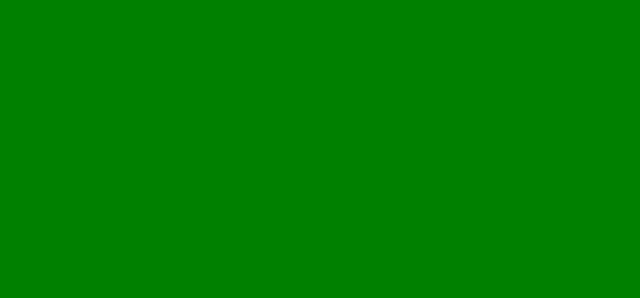
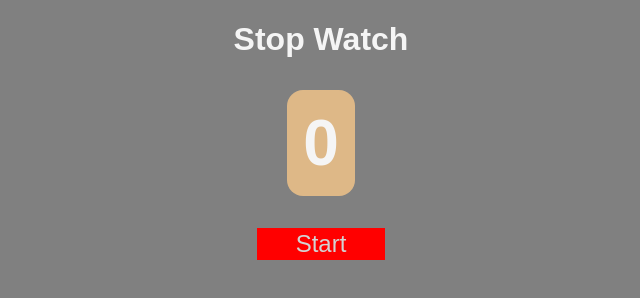
Before and after one commit to beaudspencer/stop-watch, a plain HTML site: page index.html in a window 1280 px wide. Shown: the whole page, without its empty margins (319-959 px from the left). Drawn offline with Linux system fonts and the light colour scheme.

Commit message:
add elements elapsed time and start button to index.html and styled them in css. changed background. #1

```diff
--- a/index.html
+++ b/index.html
@@ -8,6 +8,8 @@
   <title>Document</title>
 </head>
 <body>
-
+  <h1>Stop Watch</h1>
+  <h2 id="elapsedtime">0</h2>
+  <button id="start">Start</button>
 </body>
 </html>
--- a/styles.css
+++ b/styles.css
@@ -1,8 +1,44 @@
 html {
-  background-color: green;
+  background-color: grey;
   color: whitesmoke;
+  text-align: center;
 }
 
 body {
   font-family: sans-serif;
 }
+
+h1 {
+
+}
+
+#elapsedtime {
+  font-weight: 900;
+  font-size: 4rem;
+  margin: 2rem auto;
+  width: fit-content;
+  padding: 1rem;
+  border-radius: 1rem;
+  background-color: burlywood;
+}
+
+#start {
+  border-style: none;
+  border: 0;
+  width: 8rem;
+  height: 2rem;
+  background-color: red;
+  color: lightgray;
+  font-size: 1.5rem;
+}
+
+#start:hover {
+  background-color: yellow;
+  color: black;
+  cursor: pointer;
+}
+
+#start:active {
+  background-color: rgb(0, 194, 0);
+  color: whitesmoke;
+}
```
